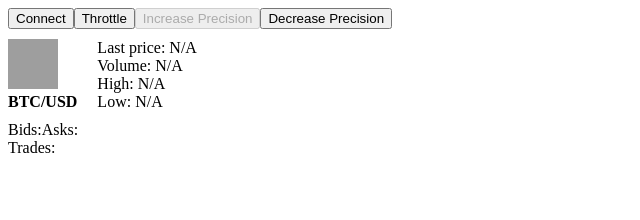
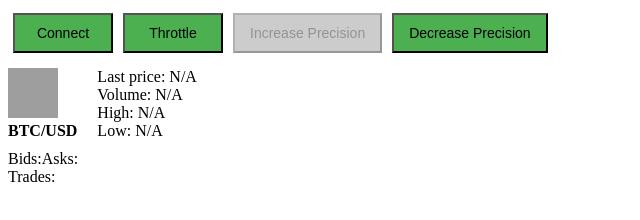
Before and after one commit to vlad-timofeev/bitfinex-demo, a React app: page / in a window 1280 px wide. Shown: the whole page, without its empty margins (0-640 px from the left). Built offline with nearby package versions, Linux system fonts and the light colour scheme; grey boxes are pictures that could not be loaded.

Commit message:
add style for button

```diff
--- /dev/null
+++ b/scss/button.scss
@@ -0,0 +1,19 @@
+button {
+  margin: 5px;
+  background-color: #4CAF50;
+  cursor: pointer;
+  min-width: 100px;
+  padding: 10px 15px;
+  text-align: center;
+  font-size: 14px;
+}
+
+button:hover {
+  background-color: #7CAFA0;
+}
+
+button:disabled,
+button[disabled]{
+  background-color: #cccccc;
+  cursor: default;
+}
--- a/scss/main.scss
+++ b/scss/main.scss
@@ -1 +1,2 @@
 @import 'ticker';
+@import 'button';
```
